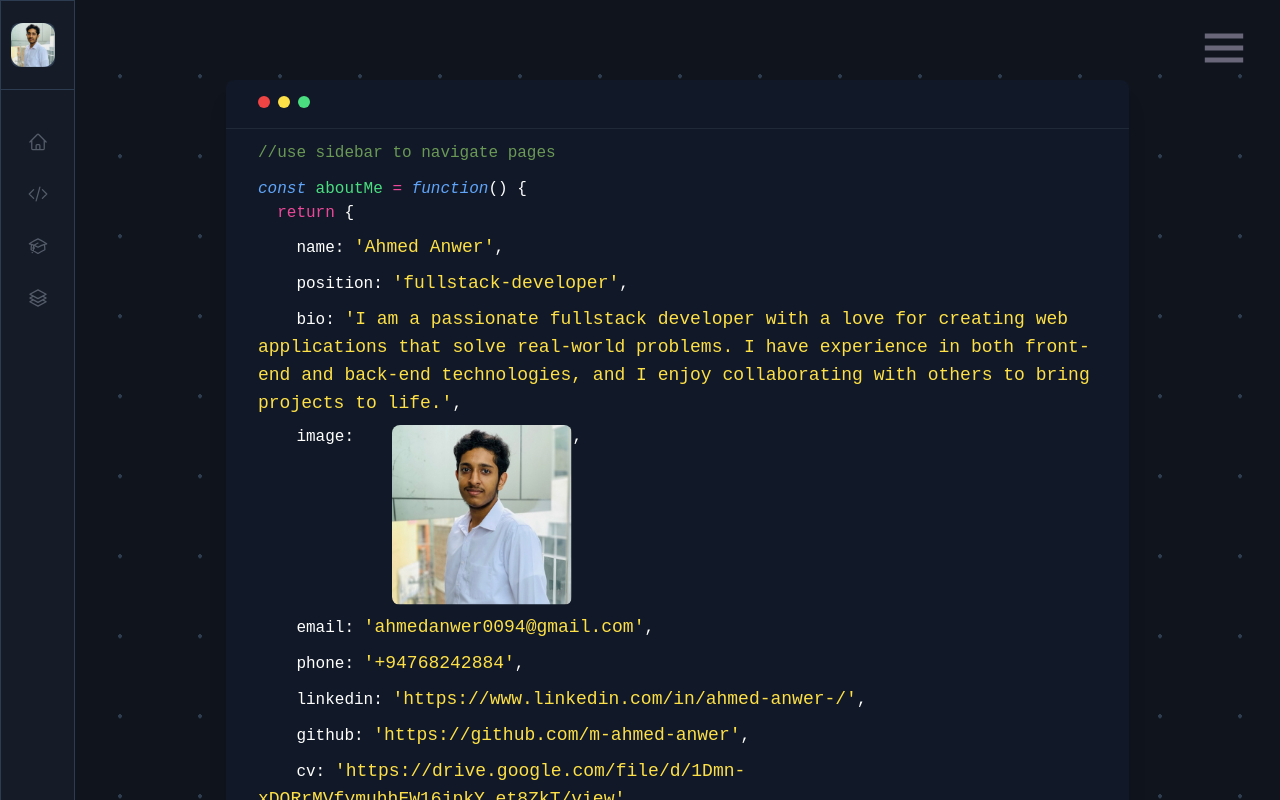
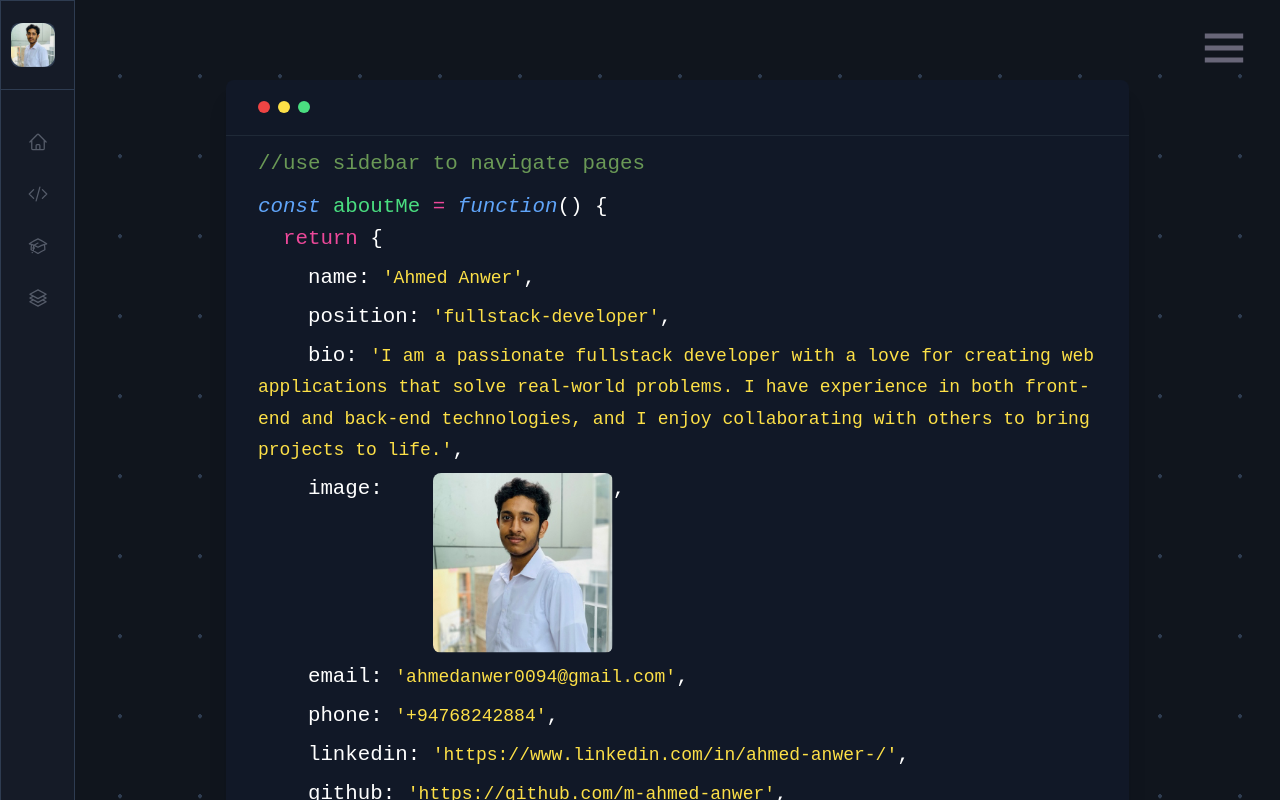
Before and after one commit to m-ahmed-anwer/personal-portfolio-v1.0, a React (Create React App) app: page / in a window 1280 px wide. Shown: the top 800 px of the page. Built offline with nearby package versions, Linux system fonts and the light colour scheme.

Commit message:
Update Ui

```diff
--- a/src/components/Preloader/PreloaderStyle.css
+++ b/src/components/Preloader/PreloaderStyle.css
@@ -17,7 +17,7 @@
 }
 
 .initial {
-  background: linear-gradient(45deg, #262d38, #02001a);
+  background: linear-gradient(45deg, #02001f, #1f1b4e);
   display: flex;
   justify-content: center;
   align-items: center;
@@ -1290,3 +1290,98 @@
     background: #2e7d32;
   }
 }
+@media screen and (min-width: 20em) {
+  body {
+    font-size: 80%;
+  }
+}
+@media screen and (min-width: 40em) {
+  body {
+    font-size: 100%;
+  }
+}
+@media screen and (min-width: 60em) {
+  body {
+    font-size: 110%;
+  }
+}
+@media screen and (min-width: 70em) {
+  body {
+    font-size: 120%;
+  }
+}
+@media screen and (min-width: 80em) {
+  body {
+    font-size: 130%;
+  }
+}
+@media screen and (min-width: 90em) {
+  body {
+    font-size: 140%;
+  }
+}
+@media screen and (min-width: 100em) {
+  body {
+    font-size: 150%;
+  }
+}
+@media screen and (min-width: 110em) {
+  body {
+    font-size: 160%;
+  }
+}
+@media screen and (min-width: 120em) {
+  body {
+    font-size: 170%;
+  }
+}
+@media screen and (min-width: 130em) {
+  body {
+    font-size: 180%;
+  }
+}
+@media screen and (min-width: 140em) {
+  body {
+    font-size: 190%;
+  }
+}
+@media screen and (min-width: 150em) {
+  body {
+    font-size: 200%;
+  }
+}
+@media screen and (min-width: 160em) {
+  body {
+    font-size: 210%;
+  }
+}
+@media screen and (min-width: 170em) {
+  body {
+    font-size: 225%;
+  }
+}
+@media screen and (min-width: 180em) {
+  body {
+    font-size: 240%;
+  }
+}
+@media screen and (min-width: 190em) {
+  body {
+    font-size: 255%;
+  }
+}
+@media screen and (min-width: 200em) {
+  body {
+    font-size: 270%;
+  }
+}
+@media screen and (min-width: 225em) {
+  body {
+    font-size: 285%;
+  }
+}
+@media screen and (min-width: 250em) {
+  body {
+    font-size: 300%;
+  }
+}
```
